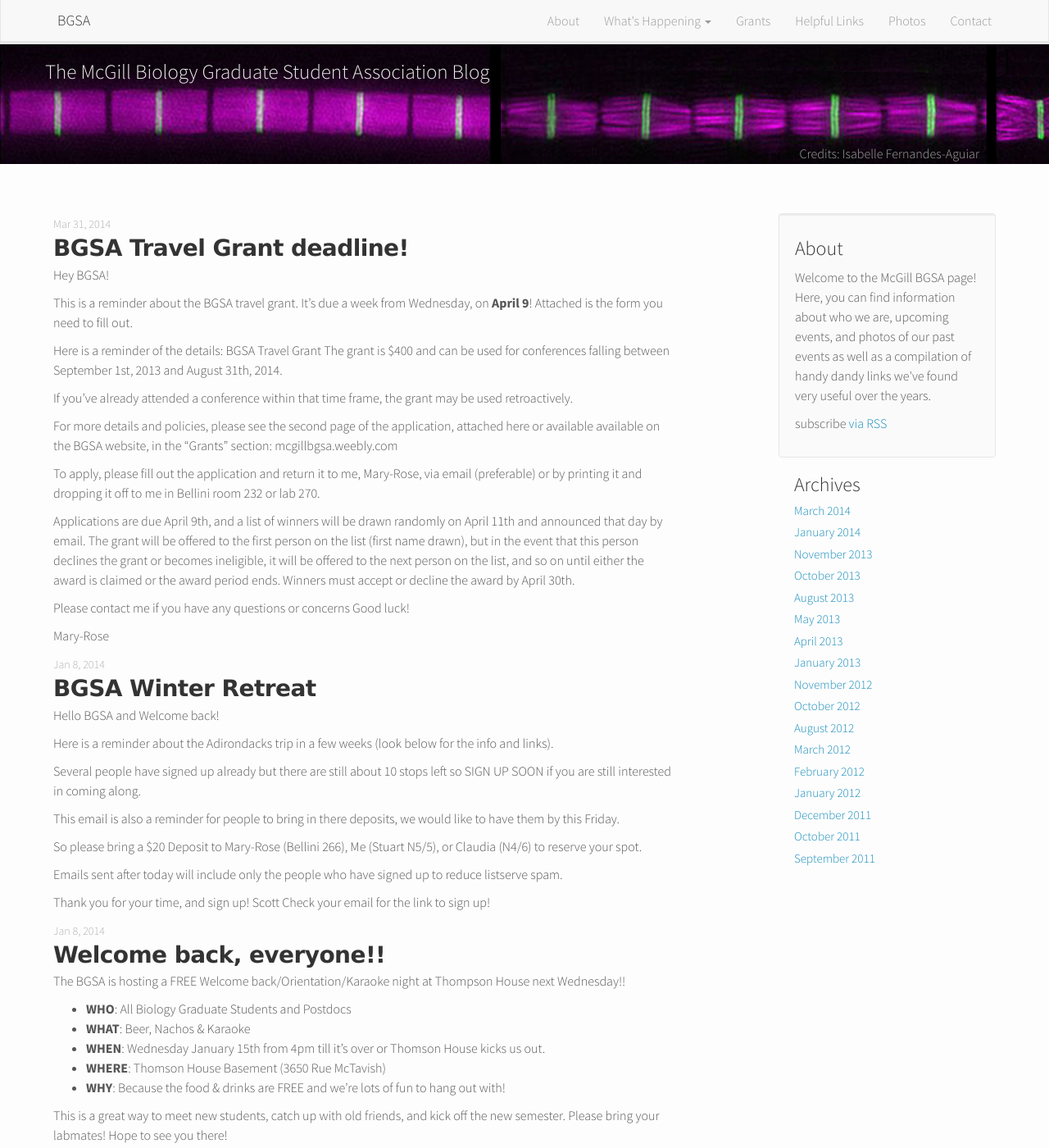
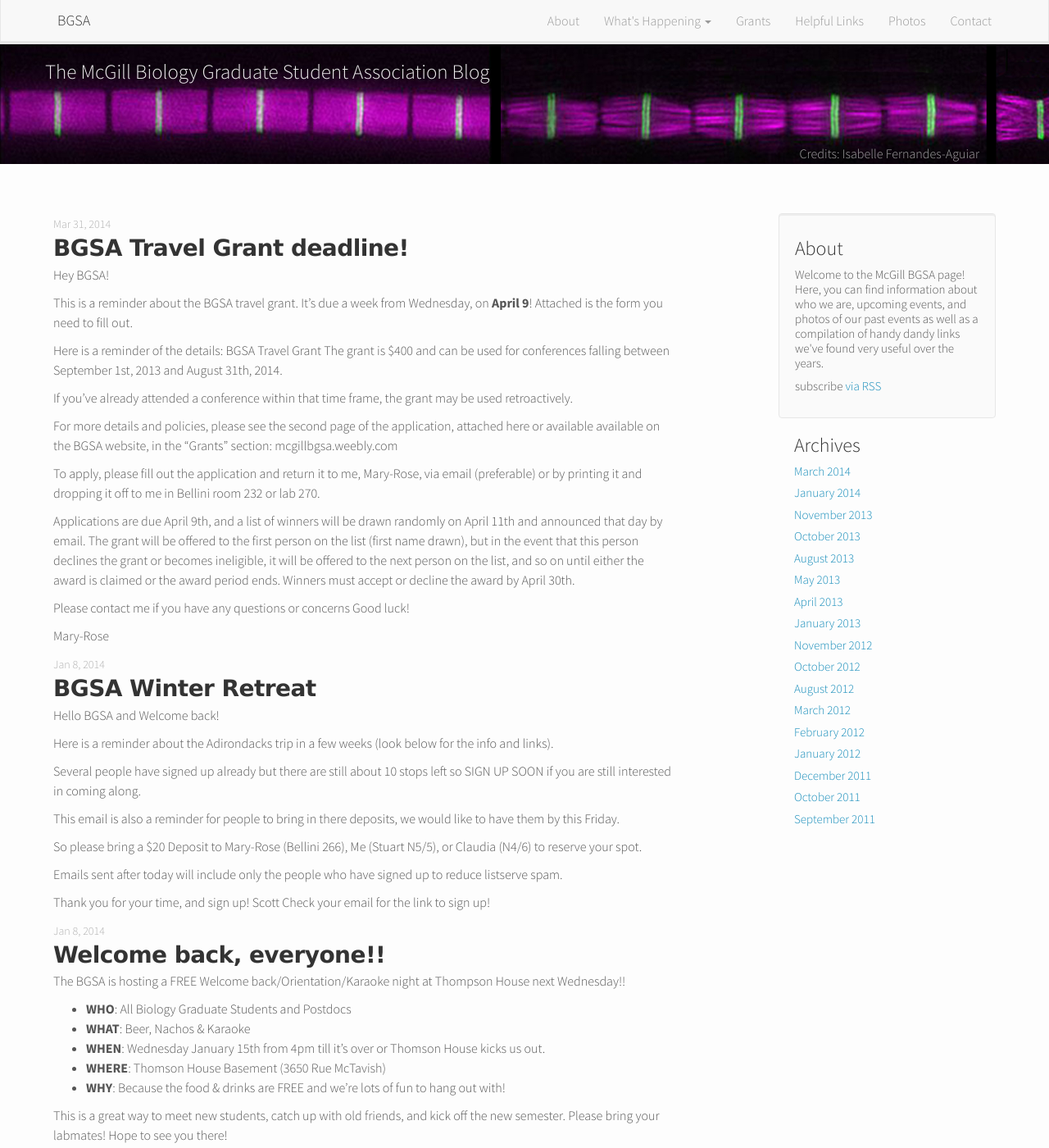
Before and after one commit to McGillBGSA/McGillBGSA.github.io, a Jekyll site: the page built from index.html, in a window 1280 px wide and 1400 px high. Shown: the whole window at 82% size. Built offline with Jekyll 4.4.1, drawn with Linux system fonts in a browser that asks for light colours; nearby versions of some CDN libraries; the list of posts is cut into pages by our own code.

Commit message:
decreased "sidebar about" font size

```diff
--- a/_includes/sidebar.html
+++ b/_includes/sidebar.html
@@ -1,5 +1,5 @@
 <div class="col-sm-3 col-sm-offset-1 blog-sidebar">
-      <div class="well sidebar-module">
+      <div class="well sidebar-module about">
         <h4>About</h4>
         <p>Welcome to the McGill BGSA page! Here, you can find information about who we are, upcoming events, and photos of our past events as well as a compilation of handy dandy links we've found very useful over the years. </p>
         <p class="rss-subscribe">subscribe <a href="{{ "/feed.xml" | prepend: site.baseurl }}">via RSS</a></p>
--- a/css/main.css
+++ b/css/main.css
@@ -95,6 +95,11 @@ h2.post-title a{
     list-style: none;
 }
 
+.sidebar-module.about p {
+    font-size: 15px;
+    line-height: 1.2;
+}
+
 .sidebar-module.archives {
     padding: 0 19px;
 }
```
